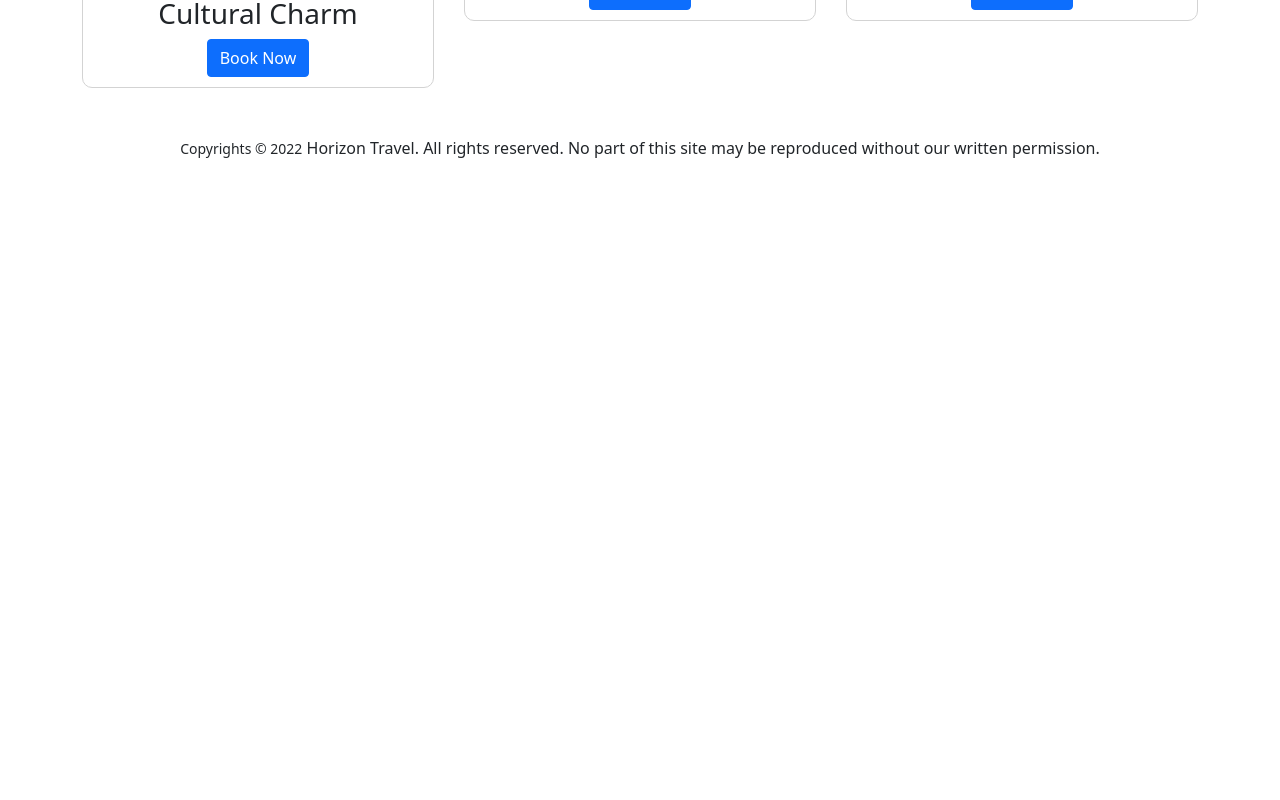
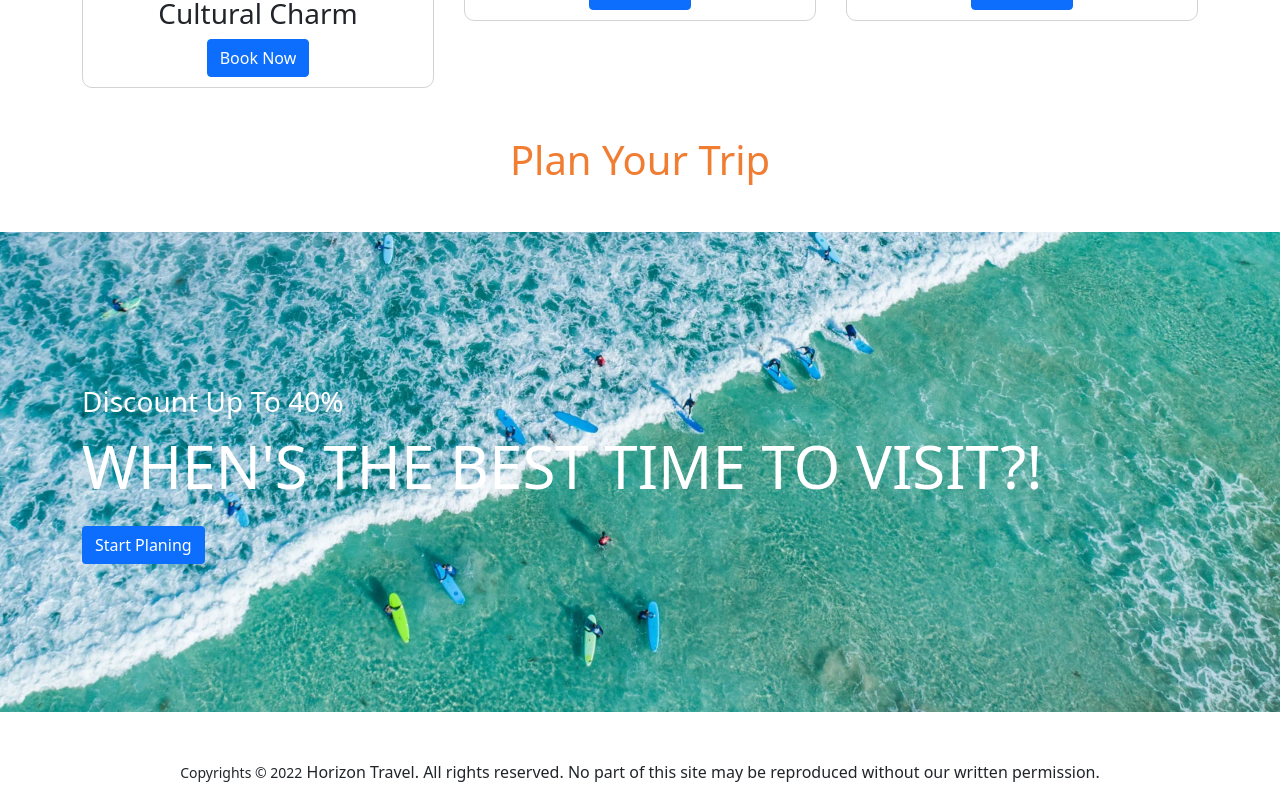
Before and after one commit to Rakib-Coder00/Horizon-Travels-Inc, a React (Create React App) app: page / in a window 1280 px wide. Shown: the part 2154-2954 px from the top of the page. Before the commit the page ends 2330 px from the top, so only its background shows below. Built offline with nearby package versions, Linux system fonts and the light colour scheme; no server answers.

Commit message:
Add planTrip section on the home page

```diff
--- a/src/Components/About/About.js
+++ b/src/Components/About/About.js
@@ -4,6 +4,20 @@ const About = () => {
     return (
         <div>
             <h4>This is about</h4>
+            <div class = "container">
+            <div class = "row gy-lg-5 align-items-center">
+                <div class = "col-lg-6 order-lg-1 text-center text-lg-start">
+                    <div class = "title pt-3 pb-5">
+                        <h2 class = "position-relative d-inline-block ms-4">About Us</h2>
+                    </div>
+                    <p class = "lead text-muted">Lorem ipsum dolor sit amet consectetur adipisicing elit. Nobis, ipsam.</p>
+                    <p>Lorem ipsum dolor sit amet consectetur adipisicing elit. Voluptatem fuga blanditiis, modi exercitationem quae quam eveniet! Minus labore voluptatibus corporis recusandae accusantium velit, nemo, nobis, nulla ullam pariatur totam quos.</p>
+                </div>
+                <div class = "col-lg-6 order-lg-0">
+                    {/* <img src = "images/about_us.jpg" alt = "" class = "img-fluid"> */}
+                </div>
+            </div>
+        </div>
         </div>
     );
 };
--- a/src/Components/Home/Home/Home.js
+++ b/src/Components/Home/Home/Home.js
@@ -1,5 +1,6 @@
 import React from 'react';
 import Banner from '../Banner/Banner';
+import PlanTrip from '../PlanTrip/PlanTrip';
 import Services from '../Services/Services';
 
 const Home = () => {
@@ -7,6 +8,7 @@ const Home = () => {
         <>
             <Banner/>
             <Services/>
+            <PlanTrip/>
         </>
     );
 };
--- /dev/null
+++ b/src/Components/Home/PlanTrip/PlanTrip.css
@@ -0,0 +1,18 @@
+.plan{
+    background: url(../../../Asset/Image/tripplan.webp) center/cover no-repeat;
+}
+.plan .row{
+    min-height: 60vh;
+}
+.plan-content span{
+    font-size: 28px;
+}
+.plan-content h2{
+    font-size: 60px;
+}
+.plan-content .btn{
+    border-color: transparent!important;
+}
+.text-plan {
+    color: #F07D31;
+}
--- /dev/null
+++ b/src/Components/Home/PlanTrip/PlanTrip.js
@@ -0,0 +1,23 @@
+import React from "react";
+import "./PlanTrip.css";
+
+const PlanTrip = () => {
+  return (
+    <div className="mt-5">
+      <h1 className="text-plan text-center">Plan Your Trip</h1>
+      <div className="plan mt-5">
+        <div className="container">
+          <div className="row d-flex align-items-center justify-content-center text-center justify-content-lg-start text-lg-start">
+            <div className="plan-content">
+              <span className="text-white">Discount Up To 40%</span>
+              <h2 className="mt-2 mb-4 text-white">WHEN'S THE BEST TIME TO VISIT?!</h2>
+              <button className="btn btn-primary">Start Planing</button>
+            </div>
+          </div>
+        </div>
+      </div>
+    </div>
+  );
+};
+
+export default PlanTrip;
--- a/src/Components/Home/Services/Services.js
+++ b/src/Components/Home/Services/Services.js
@@ -12,7 +12,7 @@ const Services = () => {
 
     return (
         <div id='services' className="container mt-5">
-            <h3 className='text-primary text-center'>Popular Services</h3>
+            <h3 className='text-plan text-center'>Popular Services</h3>
             <div className="services-container">
                 {
                     services.map(service => <Service
```
Also changed, not shown: src/Asset/Image/tripplan.webp (added).
